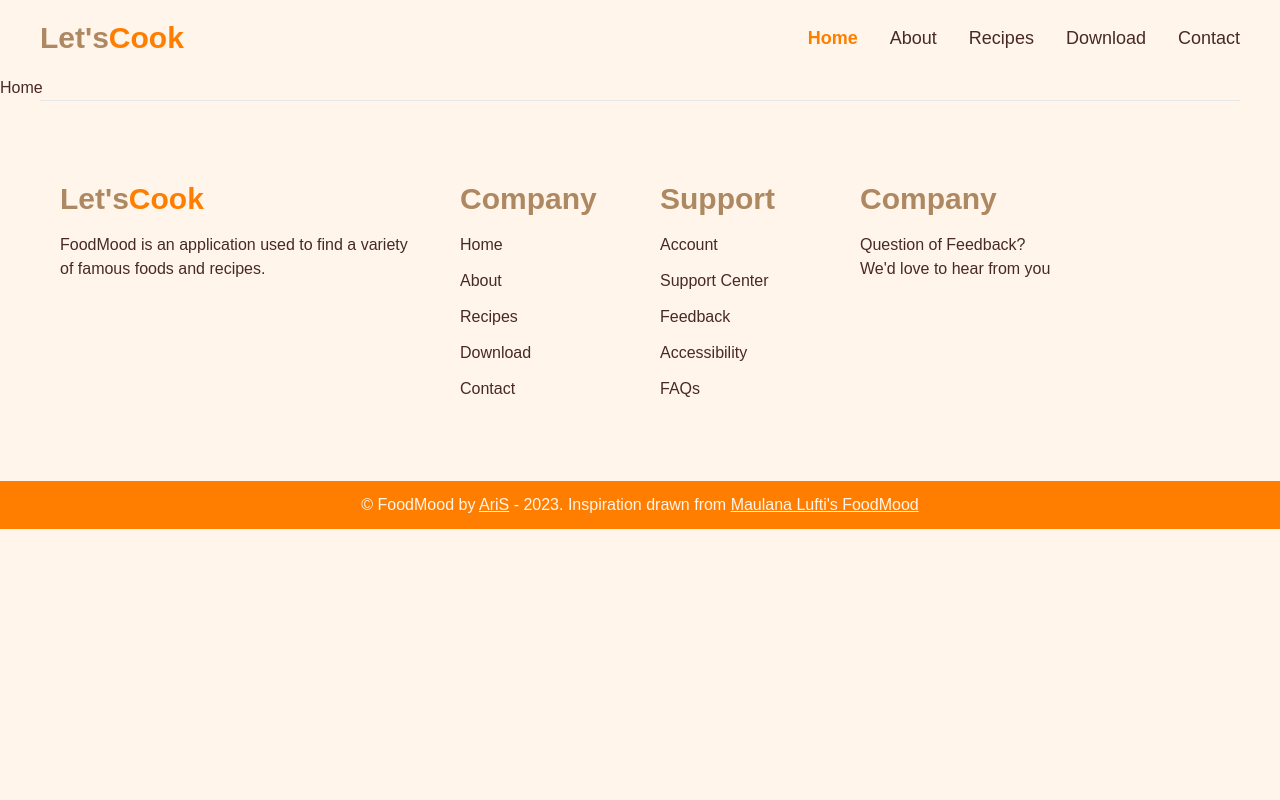
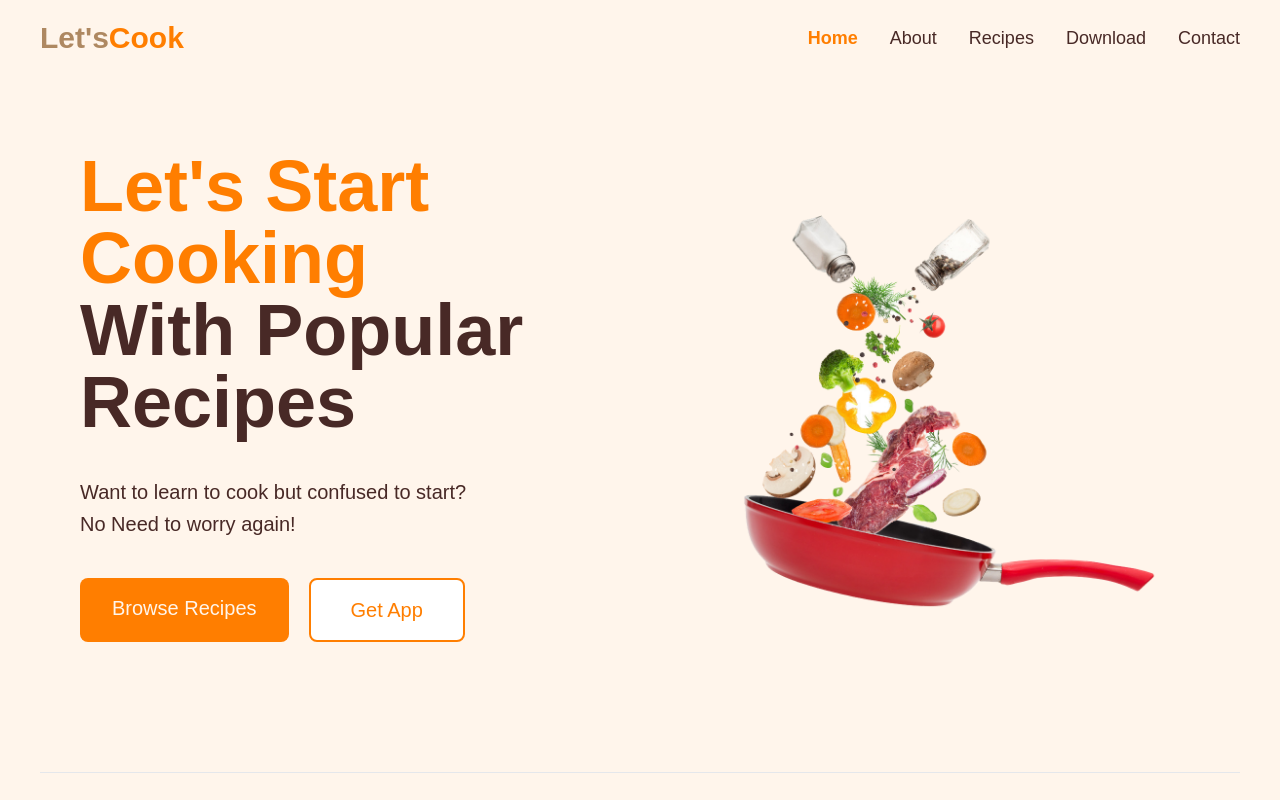
Before and after one commit to OrynaSiedina/RecipeApp, a Vue app: page / in a window 1280 px wide. Shown: the top 800 px of the page. Built offline with nearby package versions, Linux system fonts and the light colour scheme; a web font is replaced by a local one.

Commit message:
Home Hero section

```diff
--- a/src/App.vue
+++ b/src/App.vue
@@ -1,6 +1,5 @@
 <script setup>
 import Layout from "./components/Layout.vue";
-debugger
 </script>
 
 <template>
--- a/src/components/Header.vue
+++ b/src/components/Header.vue
@@ -1,5 +1,5 @@
 <template>
-  <header>  <!--class="hidden lg:block"-->
+  <header class="hidden lg:block">
     <nav class="flex items-center justify-between py-5 px-10">
       <router-link to="/">
         <h1 class="text-3xl font-bold text-accent-2">
--- /dev/null
+++ b/src/components/HomeHero.vue
@@ -0,0 +1,35 @@
+<template>
+    <div class="md:h-[80vh] flex px-5 md:px-20 py-5 justify-between items-center relative mb-14">
+        <div class="flex flex-col gap-10 md:basis-2/3">
+            <h2 class="text-6xl md:text-7xl font-bold"><span class="text-accent-1">Let's Start Cooking
+                <br/></span>With Popular Recipes</h2>
+            <div class="text-xl">
+                <p class="mb-1">Want to learn to cook but confused to start?</p>
+                <p>No Need to worry again!</p>
+            </div>
+            <div class="flex flex-col md:flex-row gap-5 flex-wrap">
+                <router-link to="/recipes"
+                             class="bg-accent-1 text-bkg px-8 hover:bg-content  text-bkg button">
+                    Browse Recipes</router-link>
+                <router-link to="/download"
+                             class="bg-white text-accent-1 border-2 border-accent-1 px-10 button hover:text-content">
+                    Get App</router-link>
+            </div>
+        </div>
+        <div class="hidden md:block " >
+            <img src="../assets/pan.png"
+                 alt=""
+                 srcset=""
+                 class="w-[600px]">
+        </div>
+    </div>
+</template>
+
+<style scoped>
+.button {
+    @apply py-4 rounded-lg text-xl hover:transition duration-300 ease-in-out text-center
+}
+
+</style>
+<script setup>
+</script>
--- a/src/views/Home.vue
+++ b/src/views/Home.vue
@@ -1,9 +1,6 @@
 <template>
-  <div>
-    <h1>Home</h1>
-  </div>
+<HomeHero/>
 </template>
-
-<script>
-
+<script setup>
+import HomeHero from "../components/HomeHero.vue";
 </script>
```
Also changed, not shown: src/assets/pan.png (added).
